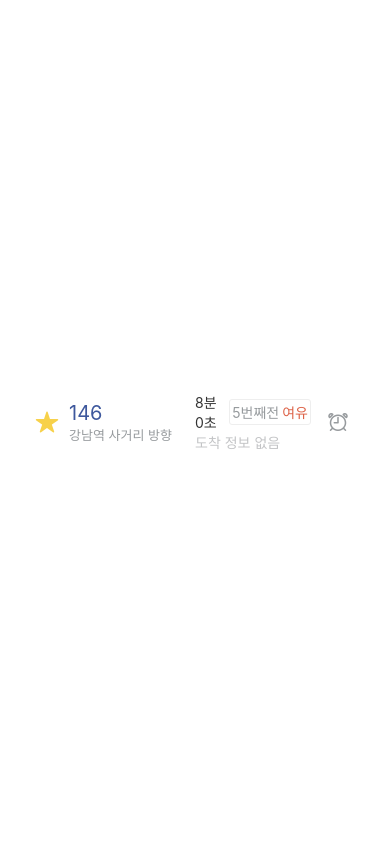
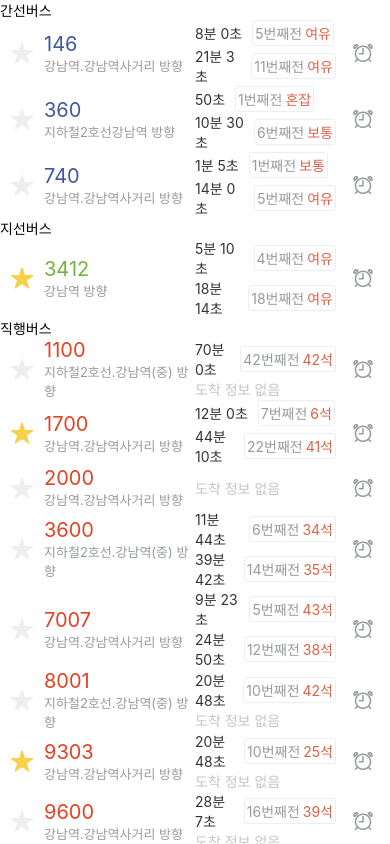
Before and after one commit to Sim0321/React-Native, a React Native app in the folder bus-app/: screen / in a window 390 px wide. Built offline with nearby package versions, Linux system fonts and the light colour scheme.

Commit message:
데이터 메핑

```diff
--- a/bus-app/App.js
+++ b/bus-app/App.js
@@ -9,37 +9,69 @@
 } from "react-native";
 import BusInfo from "./src/components/BusInfo";
 import { COLOR } from "./src/color";
+import {
+  getBusNumColorByType,
+  getRemainedTimeText,
+  getSeatStatusText,
+  getSections,
+} from "./src/utils";
+import { busStop } from "./src/data";
+import dayjs from "dayjs";
 
 export default function App() {
+  const sections = getSections(busStop.buses);
+  const now = dayjs();
+
+  const renderItem = ({ item: bus }) => {
+    const numColor = getBusNumColorByType(bus.type);
+
+    // undefined 값 null로 통일하기 위해
+    const firstNextBusInfo = bus.nextBusInfos?.[0] ?? null; // undefined ?? null -> null
+    const secondNextBusInfo = bus.nextBusInfos?.[1] ?? null; // { ... } ?? null -> { ... }
+    const newNextBusInfos =
+      !firstNextBusInfo && !secondNextBusInfo
+        ? [null]
+        : [firstNextBusInfo, secondNextBusInfo];
+
+    // if (bus.num === 2000) {
+    //   console.log(bus.num, 'newNextBusInfos', newNextBusInfos);
+    // }
+
+    const processedNextBusInfos = newNextBusInfos.map((info) => {
+      if (!info)
+        return {
+          hasInfo: false,
+          remainedTimeText: "도착 정보 없음",
+        };
+      const { arrivalTime, numOfRemainedStops, numOfPassengers } = info;
+      const remainedTimeText = getRemainedTimeText(now, arrivalTime);
+      const seatStatusText = getSeatStatusText(bus.type, numOfPassengers);
+      return {
+        hasInfo: true,
+        remainedTimeText,
+        numOfRemainedStops,
+        seatStatusText,
+      };
+    });
+
+    return (
+      <BusInfo
+        onPress={() => {}}
+        isBookmarked={bus.isBookmarked}
+        num={bus.num}
+        directionDescription={bus.directionDescription}
+        numColor={numColor}
+        processedNextBusInfos={processedNextBusInfos}
+      />
+    );
+  };
   return (
     <SafeAreaView style={styles.container}>
-      {/* <View style={{ flex: 1 }}>
-        <Text style={{ fontSize: 30, fontWeight: "bold" }}>SectionList</Text>
-        <SectionList
-          sections={[
-            {
-              title: "간선버스",
-              data: [{ busNum: 146 }, { busNum: 360 }, { busNum: 740 }],
-            },
-            {
-              title: "지선버스",
-              data: [{ busNum: 3412 }],
-            },
-            {
-              title: "직행버스",
-              data: [{ busNum: 1100 }, { busNum: 1700 }],
-            },
-          ]}
-          renderSectionHeader={({ section: { title } }) => <Text>{title}</Text>}
-          renderItem={({ item }) => <Text>{item.busNum}</Text>}
-        />
-      </View> */}
-      <BusInfo
-        onPress={() => {}}
-        isBookmarked={true}
-        num={146}
-        directionDescription={"강남역 사거리"}
-        numColor={COLOR.BUS_B}
+      <SectionList
+        style={{ width: "100%", flex: 1 }}
+        sections={sections}
+        renderSectionHeader={({ section: { title } }) => <Text>{title}</Text>}
+        renderItem={renderItem}
       />
     </SafeAreaView>
   );
--- a/bus-app/src/components/BusInfo.jsx
+++ b/bus-app/src/components/BusInfo.jsx
@@ -10,6 +10,7 @@
   num,
   directionDescription,
   numColor,
+  processedNextBusInfos,
 }) => {
   return (
     <View style={{ flexDirection: "row" }}>
@@ -33,14 +34,14 @@
       <View style={{ flex: 1, flexDirection: "row", alignItems: "center" }}>
         {/* M분 S초 / N번째 전 / 여유 */}
         <View style={{ flex: 1 }}>
-          <NextBusInfo
-            hasInfo={true}
-            remainedTimeText={"8분 0초"}
-            numOfRemainedStops={5}
-            seatStatusText={"여유"}
-          />
-
-          <NextBusInfo hasInfo={false} remainedTimeText={"도착 정보 없음"} />
+          {processedNextBusInfos.map((info) => (
+            <NextBusInfo
+              hasInfo={info.hasInfo}
+              remainedTimeText={info.remainedTimeText}
+              numOfRemainedStops={info.numOfRemainedStops}
+              seatStatusText={info.seatStatusText}
+            />
+          ))}
         </View>
 
         {/* 알람아이콘 */}
--- a/bus-app/src/utils.js
+++ b/bus-app/src/utils.js
@@ -1,3 +1,6 @@
+import dayjs from "dayjs";
+import { COLOR } from "./color";
+
 export const getSections = (buses) => {
   const bBuses = []; // data
   const gBuses = []; // data
@@ -28,3 +31,42 @@
   }
   return sections;
 };
+
+export const getBusNumColorByType = (type) => {
+  switch (type) {
+    case "B":
+      return COLOR.BUS_B;
+    case "G":
+      return COLOR.BUS_G;
+    case "R":
+      return COLOR.BUS_R;
+    default:
+      return "transparent";
+  }
+};
+
+export const getRemainedTimeText = (now, arrivalTime) => {
+  const remainMinute = dayjs(arrivalTime).diff(dayjs(now), "minute");
+  const remainSecond = dayjs(arrivalTime).diff(dayjs(now), "second") % 60;
+  if (remainMinute <= 0 && remainSecond <= 0) return "도착 또는 출발";
+  if (remainMinute <= 0 && remainSecond < 30) return "곧 도착";
+  if (remainMinute <= 0) return `${remainSecond}초`;
+  return `${remainMinute}분 ${remainSecond}초`;
+};
+
+const MAX_SEAT_NUM_OF_R = 45;
+export const getSeatStatusText = (type, numOfPassengers) => {
+  switch (type) {
+    case "B":
+    case "G":
+      return numOfPassengers >= 30
+        ? "혼잡"
+        : numOfPassengers >= 20
+        ? "보통"
+        : "여유";
+    case "R":
+      return `${MAX_SEAT_NUM_OF_R - numOfPassengers}석`;
+    default:
+      return "transparent";
+  }
+};
```
